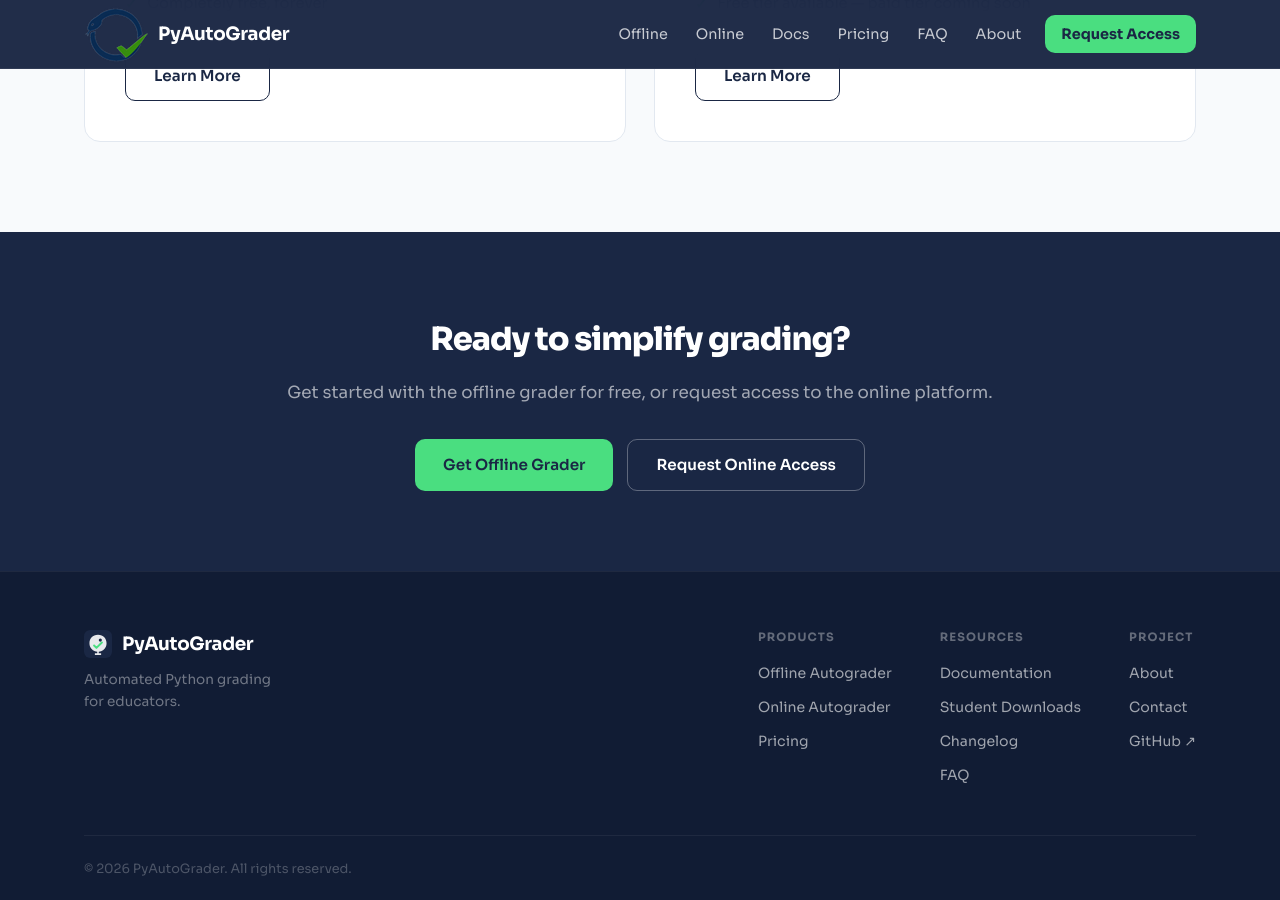
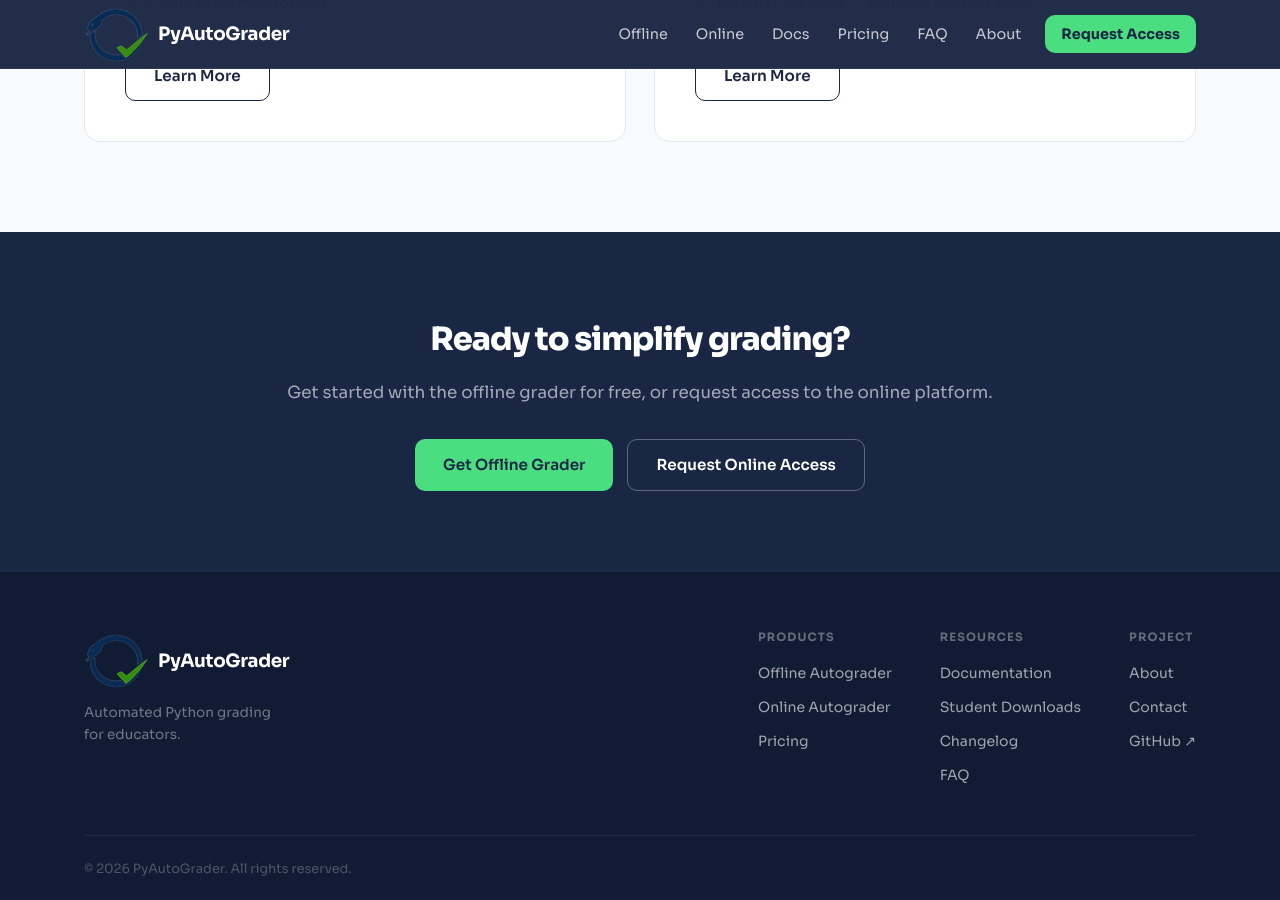
Before and after one commit to PyAutoGrader/pyautograder.github.io, a Jekyll site: the page built from index.html, in a window 1280 px wide and 900 px high, scrolled down 1385 px. Built offline with Jekyll 4.4.1, drawn with Linux system fonts in a browser that asks for light colours.

Commit message:
Redo deploy

```diff
--- a/_includes/footer.html
+++ b/_includes/footer.html
@@ -4,12 +4,13 @@
 
       <div class="footer-brand">
         <a href="{{ '/' | relative_url }}" class="site-logo">
-          <svg width="28" height="28" viewBox="0 0 36 36" fill="none" xmlns="http://www.w3.org/2000/svg">
+          <!-- <svg width="28" height="28" viewBox="0 0 36 36" fill="none" xmlns="http://www.w3.org/2000/svg">
             <rect width="36" height="36" rx="8" fill="#1a2744"/>
             <path d="M18 6 C11 6 7 11 7 17 C7 23 11 27 17 28 L17 30 L14 30 L14 32 L22 32 L22 30 L19 30 L19 28 C25 27 29 23 29 17 C29 11 25 6 18 6 Z" fill="white" opacity="0.9"/>
             <circle cx="21" cy="13" r="2" fill="#1a2744"/>
             <polyline points="13,20 16,23 23,16" stroke="#4ade80" stroke-width="2.5" stroke-linecap="round" stroke-linejoin="round" fill="none"/>
-          </svg>
+          </svg> -->
+          <img src="{{ '/assets/images/logo.png' | relative_url }}" alt="PyAutoGrader" height="36" />
           <span class="logo-text">PyAutoGrader</span>
         </a>
         <p class="footer-tagline">Automated Python grading<br/>for educators.</p>
```
Also changed, not shown: .github/workflows/deploy-dev.yml, .github/workflows/deploy-production.yml.
